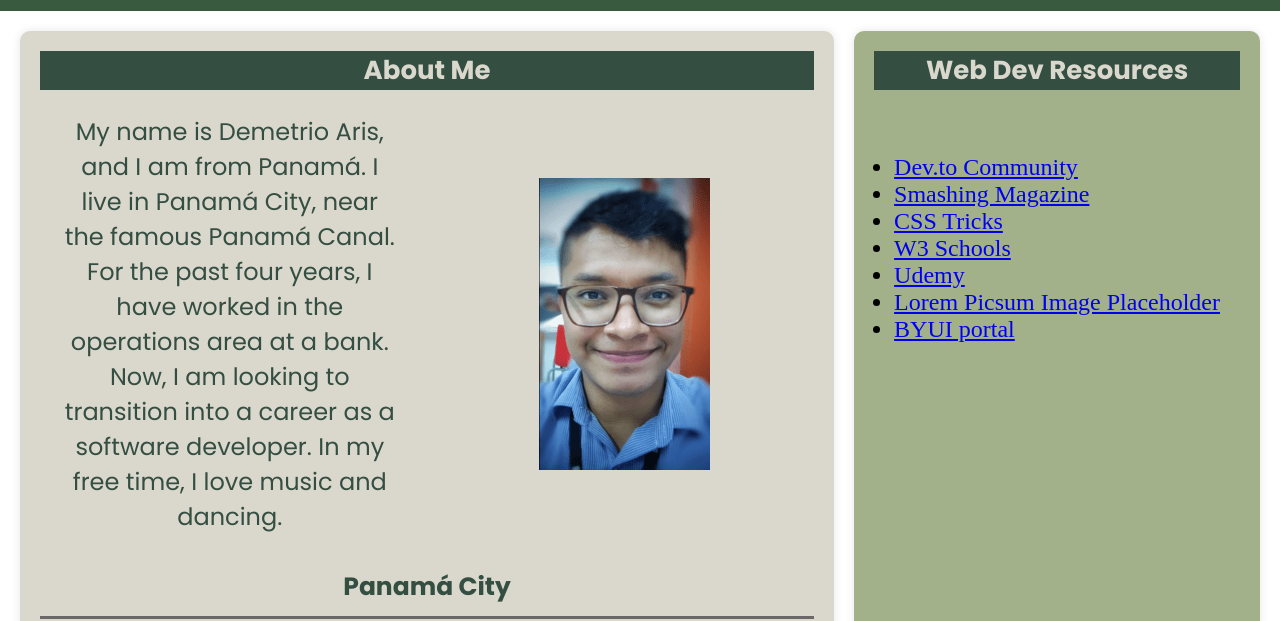
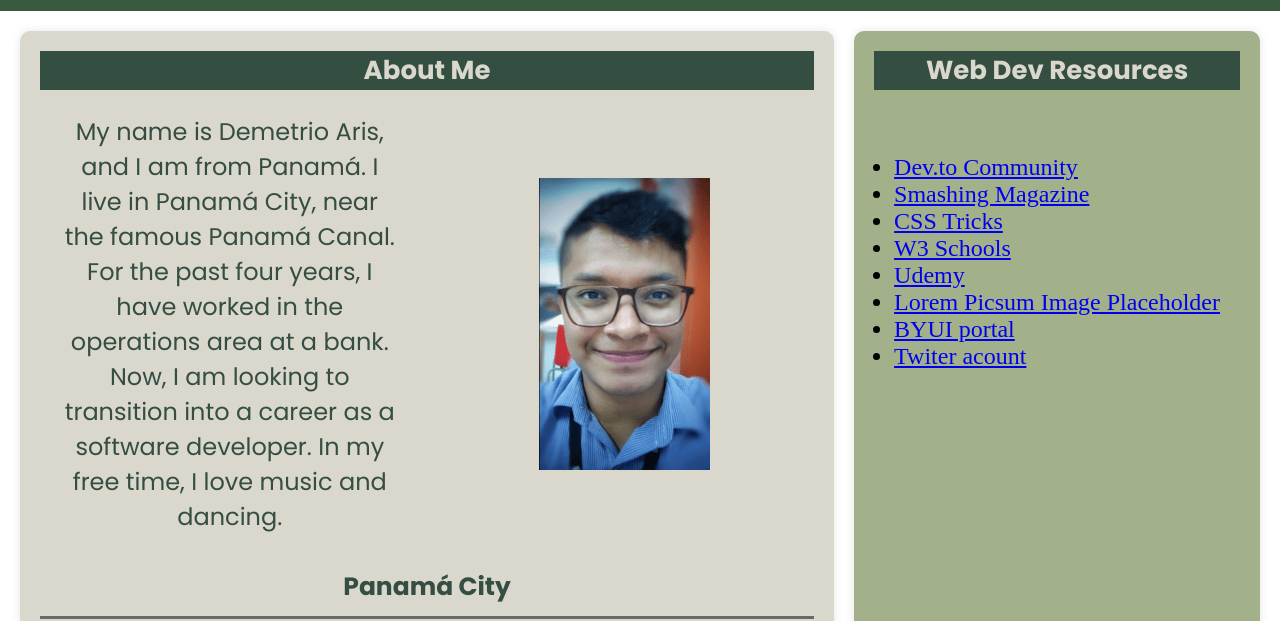
Before and after one commit to demetrioaris/wdd131, a plain HTML site: page index.html in a window 1280 px wide. Shown: the part 179-800 px from the top of the page. Drawn offline with Linux system fonts and the light colour scheme.

Commit message:
add link

```diff
--- a/index.html
+++ b/index.html
@@ -91,6 +91,8 @@
                                 >BYUI portal</a
                             ></li
                         >
+                        <li><a href="https://x.com/demetrio_aris">Twiter acount</a></li>
+
                     </ul>
                 </div>
             </section>
```
